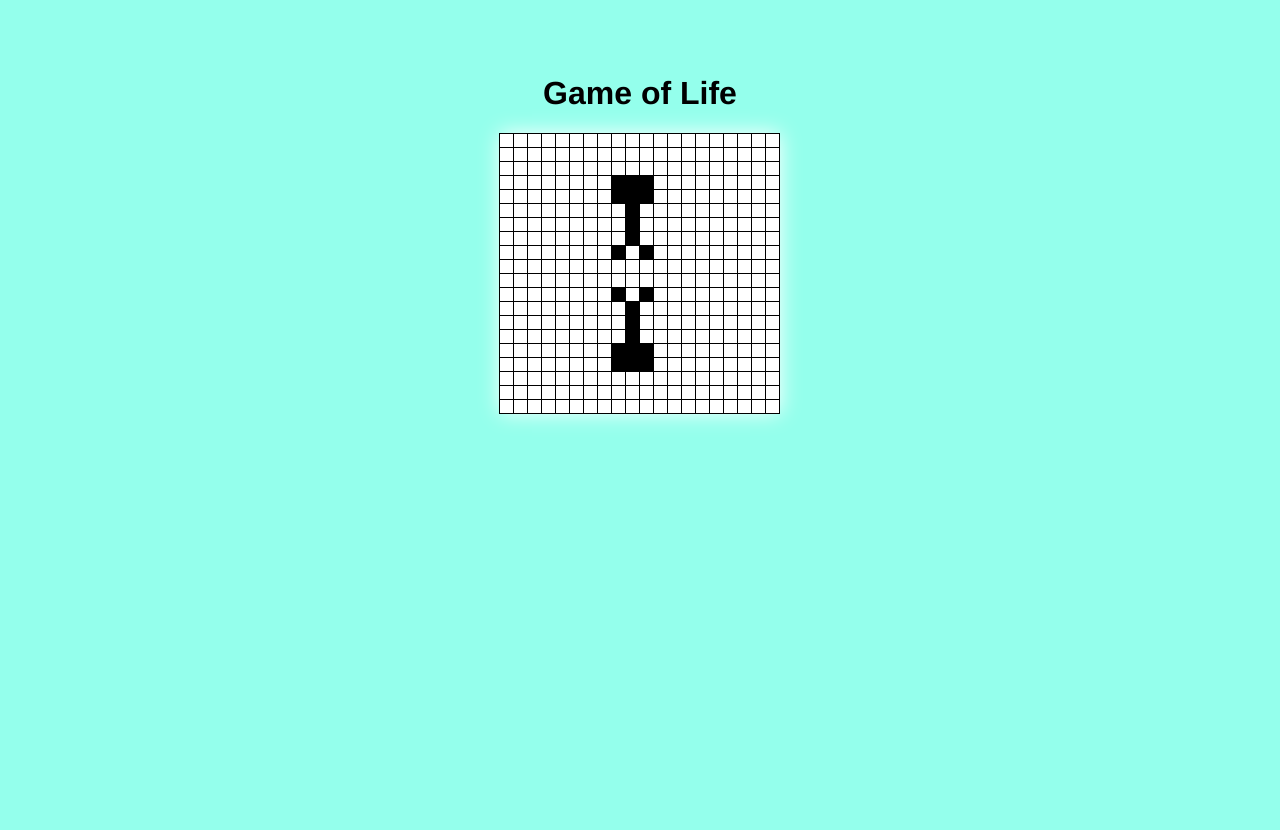
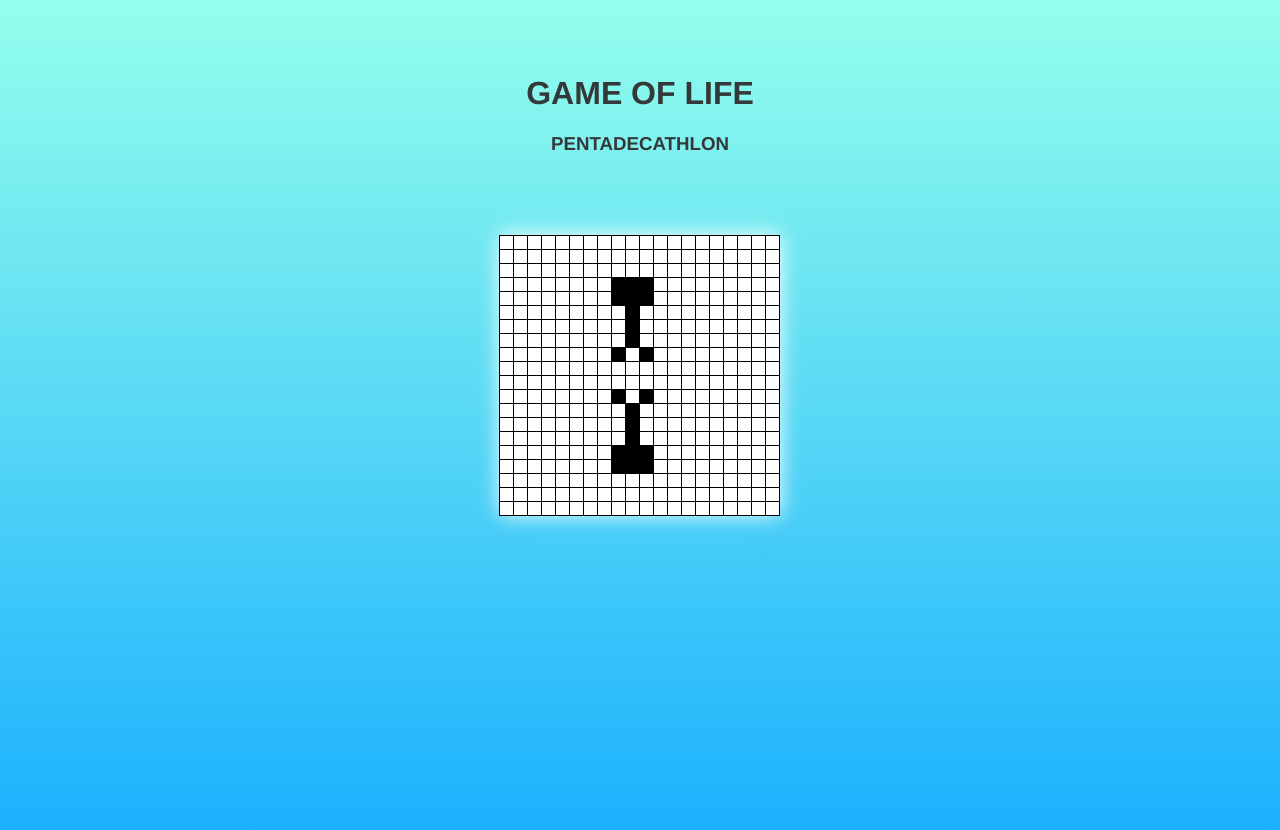
Before and after one commit to sjfox26/react-game-of-life, a React app: page / in a window 1280 px wide. Shown: the top 830 px of the page. Before the commit the page ends 800 px from the top, so only its background shows below. Built offline with nearby package versions, Linux system fonts and the light colour scheme.

Commit message:
styling changes

```diff
--- a/src/App.js
+++ b/src/App.js
@@ -120,6 +120,7 @@ class App extends Component {
     return (
       <div className={classes.App}>
         <h1>Game of Life</h1>
+          <h3>Pentadecathlon</h3>
           <Grid
               gridFull={this.state.gridFull}
               rows={this.rows}
--- a/src/components/Grid/Grid.css
+++ b/src/components/Grid/Grid.css
@@ -4,5 +4,5 @@
     line-height: 0;
     margin: auto;
     box-shadow: 0px 0px 20px white;
-    margin-top: 20px;
+    margin-top: 80px;
 }
--- a/src/index.css
+++ b/src/index.css
@@ -2,5 +2,8 @@ body {
   margin: 0;
   padding: 0;
   font-family: "AvenirNext",Avenir,"Helvetica Neue",Helvetica,Arial,sans-serif;
-  background-color: #94ffec;
+  color: rgba(48, 48, 48, 0.96);
+  text-transform: uppercase;
+  background: linear-gradient(#94ffec, #14adff);
+  height: 100vh;
 }
```
